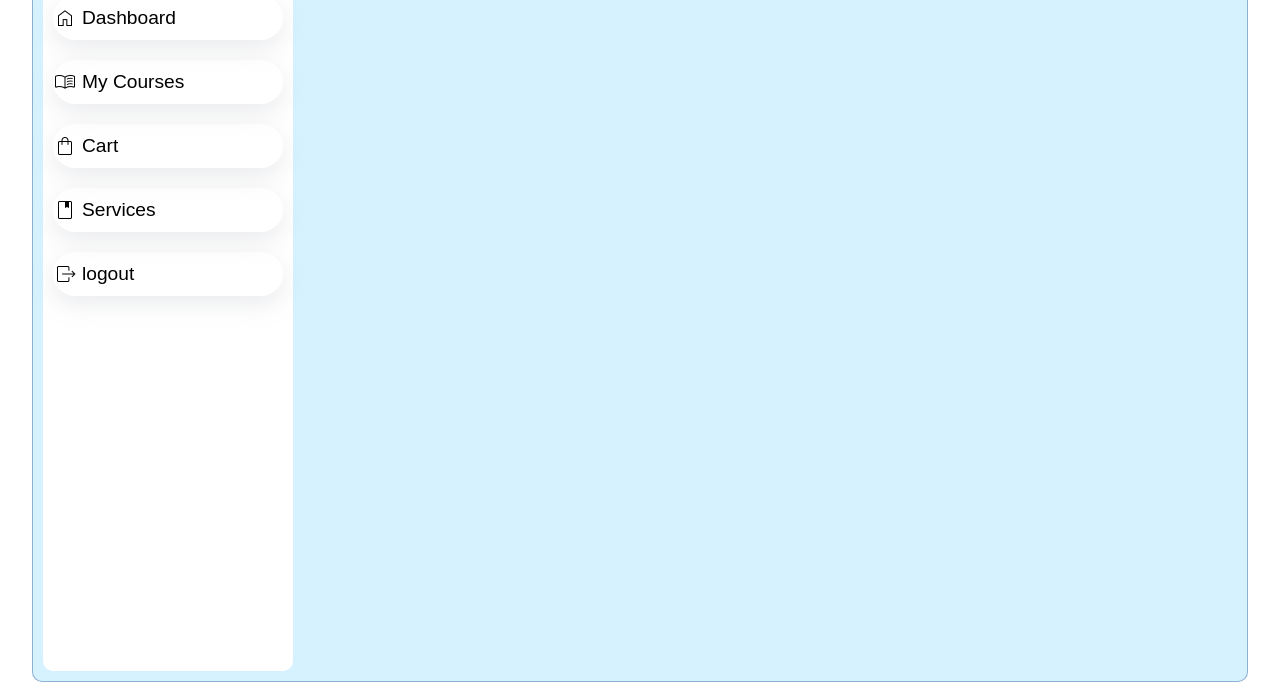
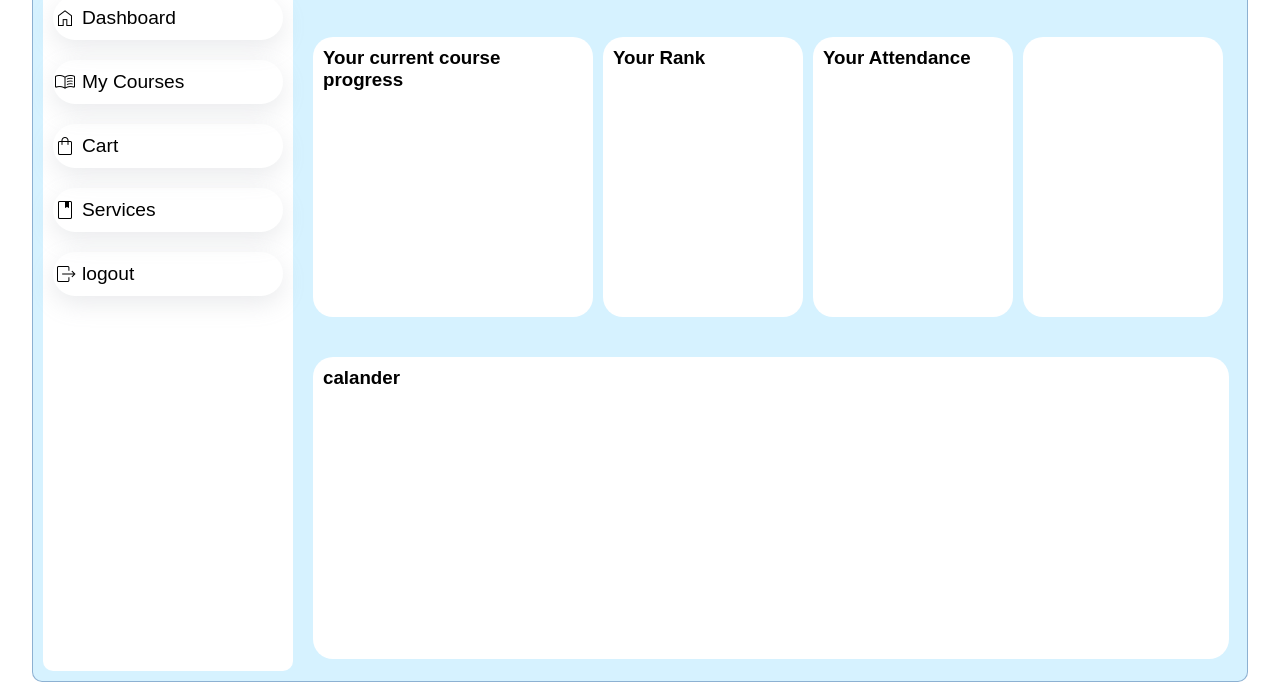
Before and after one commit to Ankitjnvynr/admin-panel, a plain HTML site: page index.html in a window 1280 px wide. Shown: the part 104-800 px from the top of the page. Drawn offline with nearby package versions, Linux system fonts and the light colour scheme.

Commit message:
another changes

```diff
--- a/index.html
+++ b/index.html
@@ -8,6 +8,7 @@
         href="https://fonts.googleapis.com/css2?family=Material+Symbols+Outlined:opsz,wght,FILL,GRAD@20..48,100..700,0..1,-50..200" />
     <link rel="stylesheet" href="style.css">
     <title>Sidiebar menu</title>
+
 </head>
 
 <body>
@@ -43,8 +44,27 @@
                     </li>
                 </ul>
             </div>
+            <div class="status flx">
+                <div class=" status-box progress">
+                    <h3>Your current course progress</h3>
+                    <div>
+                        <canvas id="progress"></canvas>
+                    </div>
+                </div>
+                <div class=" status-box rank"> <h3>Your Rank</h3></div>
+                <div class=" status-box attendance"><h3>Your Attendance</h3></div>
+                <div class="status-box another"></div>
+            </div>
+            <div class="calander">
+                <h3>calander</h3>
+            </div>
         </div>
     </div>
+
+
+
+    <script  src="https://cdnjs.cloudflare.com/ajax/libs/Chart.js/4.4.0/chart.min.js" integrity="sha512-7U4rRB8aGAHGVad3u2jiC7GA5/1YhQcQjxKeaVms/bT66i3LVBMRcBI9KwABNWnxOSwulkuSXxZLGuyfvo7V1A==" crossorigin="anonymous" referrerpolicy="no-referrer"></script>
+    <script type="module" src="script.js"></script>
 </body>
 
 </html>
--- /dev/null
+++ b/script.js
@@ -0,0 +1,28 @@
+console.log("hello world");
+
+new Chart(
+    document.getElementById('progress'),
+    {
+      type: 'pie',
+      options: {
+        animation: true,
+        plugins: {
+          legend: {
+            display: true
+          },
+          tooltip: {
+            enabled: false
+          }
+        }
+      },
+      data: {
+        labels: data.map(row => row.year),
+        datasets: [
+          {
+            label: 'Acquisitions by year',
+            data: data.map(row => row.count)
+          }
+        ]
+      }
+    }
+  );
--- a/style.css
+++ b/style.css
@@ -7,6 +7,7 @@
 }
 :root{
     --clr1: rgb(214, 242, 255);
+    --bgwhite:white;
 }
 .flx{
     display: flex;
@@ -177,3 +178,27 @@
     border-left: 1px solid rgba(0, 0, 0, 0.228);
     padding: 0 5px 0 10px;
 }
+.status{
+    gap: 10px;
+    width: 100%;
+    border: 1 px solid black;
+    padding: 10px;
+    justify-content: space-between;
+    margin: 30px 0;
+}
+.status-box{
+    min-width: 200px;
+    max-width: 280px;
+    padding: 10px;
+    border-radius: 20px;
+    aspect-ratio: 1/1;
+    background-color: var(--bgwhite);
+}
+.calander{
+    height: 40%;
+    width: 98.5%;
+    background-color: var(--bgwhite);
+    margin: 10px;
+    border-radius: 20px;
+    padding: 10px;
+}
```
Also changed, not shown: 1 other file.
